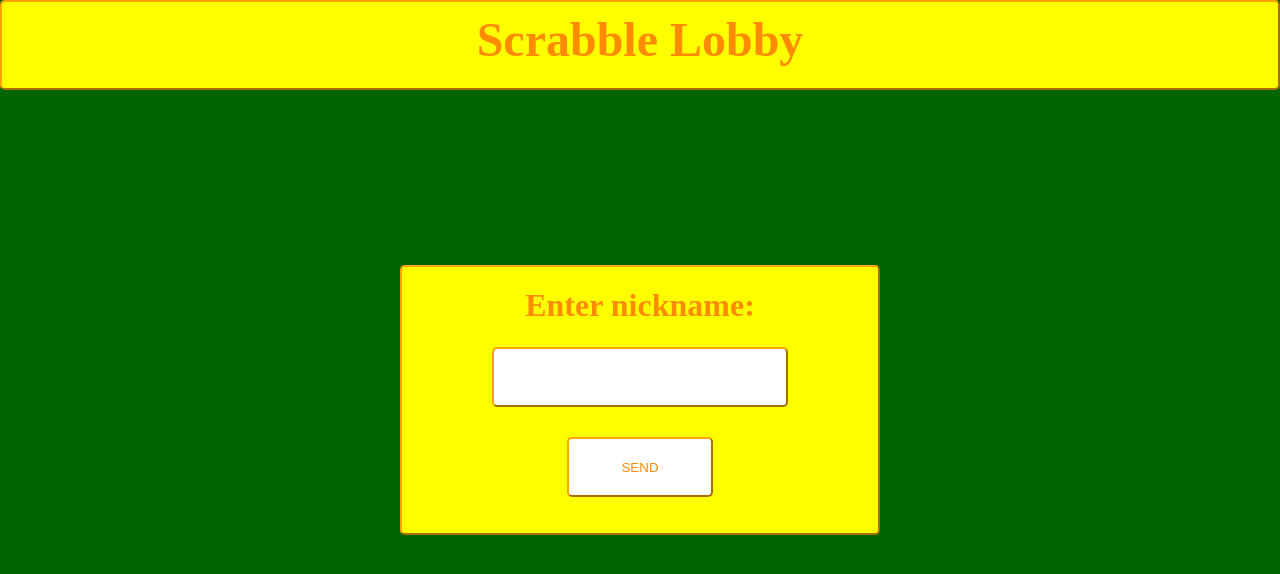
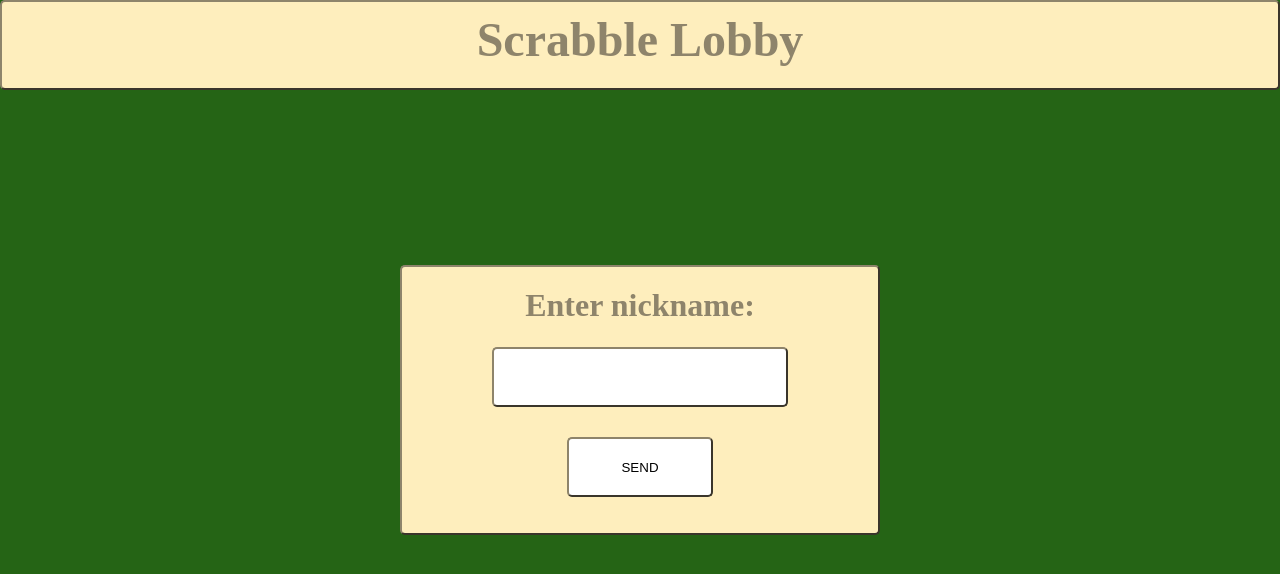
Before and after one commit to Techtad/Scrabble.js, a website: page client/lobby.html in a window 1280 px wide. Drawn offline with Linux system fonts and the light colour scheme.

Commit message:
Kolory z JqueryUI w Lobby.

```diff
--- a/client/css/lobby.css
+++ b/client/css/lobby.css
@@ -15,7 +15,7 @@
 
 body {
     margin: 0;
-    background-color: darkgreen;
+    background-color: #256415;
     min-width: 480px;
     min-height: 360px;
 }
@@ -25,9 +25,9 @@ header {
     width: 100vw;
     height: 90px;
     text-align: center;
-    color: darkorange;
-    background: yellow;
-    border: 2px orange outset;
+    color: #8e846b;
+    background: #feeebd;
+    border: 2px #8e846b outset;
     border-radius: 5px;
     padding: 10px;
     font-size: 3em;
@@ -40,9 +40,9 @@ header {
     height: 270px;
     left: calc(50vw - 240px);
     top: calc(50vh - 135px);
-    background-color: yellow;
-    border: 2px orange outset;
-    color: darkorange;
+    background-color: #feeebd;
+    border: 2px #8e846b outset;
+    color: #8e846b;
     border-radius: 5px;
 }
 
@@ -50,32 +50,49 @@ header {
     padding: 20px;
     width: 100%;
     text-align: center;
-    color: darkorange;
+    color: #8e846b;
 }
 
 #nicknameInput {
     position: absolute;
     background-color: white;
-    border: 2px outset orange;
+    border: 2px outset #8e846b;
     border-radius: 5px;
     font-size: 2em;
     width: 296px;
     height: 60px;
     top: 80px;
     left: 90px;
-    color: darkorange;
+    color: black;
 }
 
 #sendButton {
-    border: 2px orange outset;
+    border: 2px #8e846b outset;
     background: white;
-    color: darkorange;
+    color: black;
     border-radius: 5px;
     width: 146px;
     height: 60px;
     position: absolute;
     top: 170px;
     left: 165px;
+    cursor: pointer;
+}
+
+#sendButton:hover {
+    top: 168px;
+    left: 161px;
+    width: 150px;
+    height: 62px;
+    background: lightgray;
+}
+
+#sendButton:active {
+    top: 172px;
+    left: 171px;
+    width: 140px;
+    height: 58px;
+    background: gray;
 }
 
 #playerListContainer {
@@ -85,9 +102,9 @@ header {
     height: 500px;
     left: calc(50vw - 210px);
     top: 150px;
-    background-color: yellow;
-    border: 2px orange outset;
-    color: darkorange;
+    background-color: #feeebd;
+    border: 2px #8e846b outset;
+    color: #8e846b;
     border-radius: 5px;
 }
 
@@ -100,7 +117,7 @@ header {
     width: 100%;
     height: 42px;
     line-height: 42px;
-    border: 2px solid darkorange;
+    border: 2px solid #8e846b;
     border-radius: 5px;
     margin-top: 2px;
     background-color: white;
--- a/server/modules/sockethandler.js
+++ b/server/modules/sockethandler.js
@@ -87,7 +87,7 @@ module.exports = function (SocketServer) { //SocketHandler
 
         client.on("send-nickname", function (data) {
             if (!data.nickname) { client.emit("send-nickname-resp", { accepted: false, reason: "Nickname cannot be empty" }); return; }
-            if (Lobby.getNicknames().includes(data.nickname)) { client.emit("send-nickname-resp", { accepted: false, reason: "Nickname taken, try another one" }); return; }
+            if (Lobby.getNicknames().includes(data.nickname)) { client.emit("send-nickname-resp", { accepted: false, reason: "Nickname taken" }); return; }
             if (Lobby.acceptClient(client, data.nickname)) {
                 client.emit("send-nickname-resp", { accepted: true })
                 for (let c of Lobby.getClients()) c.emit("lobby-update-resp", { players: Lobby.getPlayerInfo() })
```
